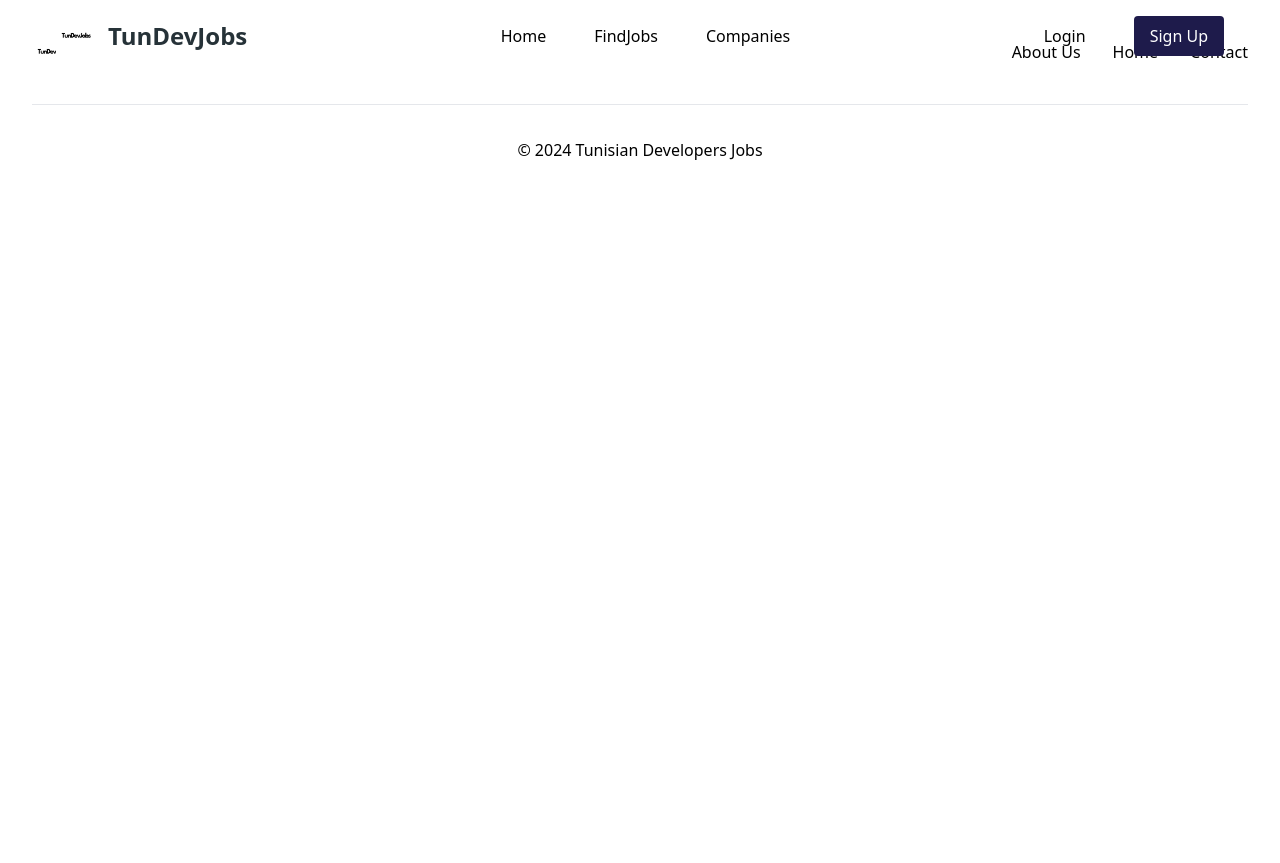
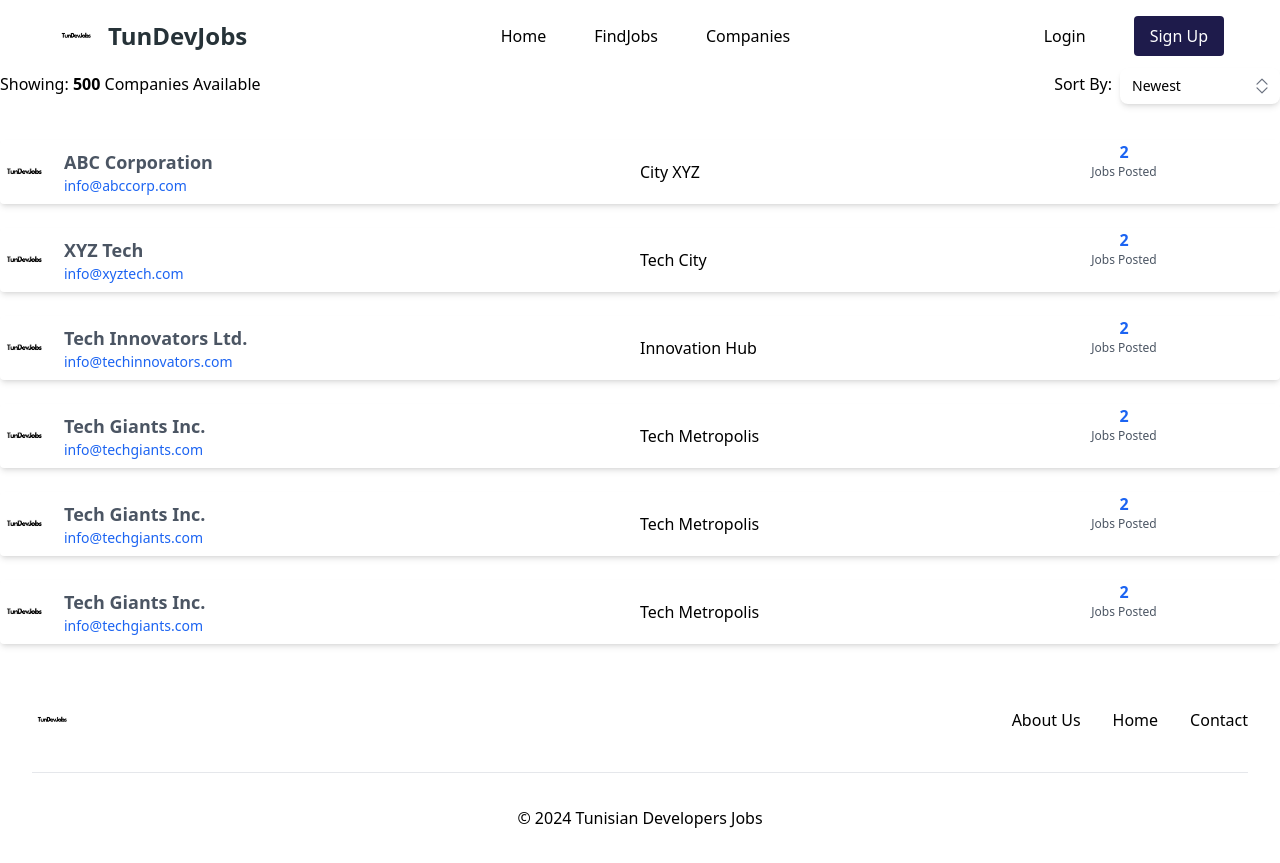
Before and after one commit to Byakkuya/TunDevJob, a React (Create React App) app: page /Companies in a window 1280 px wide. Before the commit the page ends 800 px from the top, so only its background shows below. Built offline with nearby package versions, Linux system fonts and the light colour scheme.

Commit message:
companies page

```diff
--- a/package.json
+++ b/package.json
@@ -3,6 +3,7 @@
   "version": "0.1.0",
   "private": true,
   "dependencies": {
+    "@headlessui/react": "^1.7.18",
     "@testing-library/jest-dom": "^5.17.0",
     "@testing-library/react": "^13.4.0",
     "@testing-library/user-event": "^13.5.0",
--- /dev/null
+++ b/src/components/CompanyCard.tsx
@@ -0,0 +1,46 @@
+import React from "react";
+import { Link } from "react-router-dom";
+import { Company } from "../core/models/Company"; // Adjust the path accordingly
+
+interface CompanyCardProps {
+    cmp: Company;
+}
+
+const CompanyCard: React.FC<CompanyCardProps> = ({ cmp }) => {
+    return (
+        <div className='w-full h-16 flex gap-4 items-center justify-between bg-white shadow-md rounded'>
+            <div className='w-3/4 md:w-2/4 flex gap-4 items-center'>
+                <Link to={`/company-profile/${cmp?._id}`}>
+                    <img
+                        src={cmp?.profileUrl}
+                        alt={cmp?.name}
+                        className='w-8 md:w-12 h-8 md:h-12 rounded'
+                    />
+                </Link>
+                <div className='h-full flex flex-col'>
+                    <Link
+                        to={`/company-profile/${cmp?._id}`}
+                        className='text-base md:text-lg font-semibold text-gray-600 truncate'
+                    >
+                        {cmp?.name}
+                    </Link>
+                    <span className='text-sm text-blue-600'>{cmp?.email}</span>
+                </div>
+            </div>
+
+            <div className='hidden w-1/4 h-full md:flex items-center'>
+                <p className='text-base text-start'>{cmp?.location}</p>
+            </div>
+
+            <div className='w-1/4 h-full flex flex-col items-center'>
+                {/* Assuming jobPosts is a property of Company type */}
+                <p className='text-blue-600 font-semibold'>{cmp?.jobPosts?.length}</p>
+                <span className='text-xs md:base font-normal text-gray-600'>
+          Jobs Posted
+        </span>
+            </div>
+        </div>
+    );
+};
+
+export default CompanyCard;
--- /dev/null
+++ b/src/components/CustomButton.tsx
@@ -0,0 +1,30 @@
+import React, { ReactNode, FC, MouseEvent } from "react";
+
+interface CustomButtonProps {
+  title: string;
+  containerStyles?: string;
+  iconRight?: ReactNode;
+  type?: "button" | "submit" | "reset";
+  onClick?: (event: MouseEvent<HTMLButtonElement>) => void;
+}
+
+const CustomButton: FC<CustomButtonProps> = ({title,
+                                               containerStyles,
+                                               iconRight,
+                                               type = "button",
+                                               onClick,
+                                             }) => {
+  return (
+      <button
+          onClick={onClick}
+          type={type}
+          className={`inline-flex items-center ${containerStyles || ""}`}
+      >
+        {title}
+
+        {iconRight && <div className="ml-2">{iconRight}</div>}
+      </button>
+  );
+};
+
+export default CustomButton;
--- /dev/null
+++ b/src/components/ListBox.tsx
@@ -0,0 +1,75 @@
+import { Fragment, useState, FC } from "react";
+import { Listbox, Transition } from "@headlessui/react";
+import { BsCheck2, BsChevronExpand } from "react-icons/bs";
+
+interface ListBoxProps {
+    sort: string;
+    setSort: (value: string) => void;
+}
+
+const options = ["Newest", "Oldest", "A-Z", "Z-A"];
+
+const ListBox: FC<ListBoxProps> = ({ sort, setSort }) => {
+    return (
+        <div className='w-[8rem] md:w-[10rem]'>
+            <Listbox value={sort} onChange={setSort}>
+                <div className='relative mt-1'>
+                    <Listbox.Button
+                        className={
+                            "relative w-full cursor-default rounded-lg bg-white py-2 pl-3 pr-10 text-left shadow-md focus:outline-none focus-visible:border-indigo-500 focus-visible:ring-2 focus-visible:ring-white focus-visible:ring-opacity-75 focus-visible:ring-offset-2 focus-visible:ring-offset-orange-300 sm:text-sm"
+                        }
+                    >
+                        <span className='block truncate'>{sort}</span>
+
+                        <span className='pointer-events-none absolute inset-y-0 right-0 flex items-center pr-2'>
+              <BsChevronExpand
+                  className='h-5 w-5 text-gray-500'
+                  aria-hidden='true'
+              />
+            </span>
+                    </Listbox.Button>
+
+                    <Transition
+                        as={Fragment}
+                        leave='transition ease-in duration-100'
+                        leaveFrom='opacity-100'
+                        leaveTo='opacity-0'
+                    >
+                        <Listbox.Options className='absolute mt-1 max-h-60 w-full overflow-auto rounded-md bg-white py-1 text-base shadow-lg ring-1 ring-black ring-opacity-5 focus:outline-none sm:text-sm'>
+                            {options.map((op, index) => (
+                                <Listbox.Option
+                                    key={index}
+                                    className={({ active }) =>
+                                        `relative cursor-default select-none py-2 pl-10 pr-4 ${
+                                            active ? "bg-[#1d4fd830] text-[#1d4ed8]" : "text-gray-900"
+                                        }`
+                                    }
+                                    value={op}
+                                >
+                                    {({ selected }) => (
+                                        <>
+                      <span
+                          className={`block truncate ${
+                              selected ? "font-medium" : "font-normal"
+                          }`}
+                      >
+                        {op}
+                      </span>
+                                            {selected ? (
+                                                <span className='absolute inset-y-0 left-0 flex items-center pl-3 text-[#1d4ed8]'>
+                          <BsCheck2 className='h-5 w-5' aria-hidden='true' />
+                        </span>
+                                            ) : null}
+                                        </>
+                                    )}
+                                </Listbox.Option>
+                            ))}
+                        </Listbox.Options>
+                    </Transition>
+                </div>
+            </Listbox>
+        </div>
+    );
+};
+
+export default ListBox;
--- /dev/null
+++ b/src/components/Loading.tsx
@@ -0,0 +1,13 @@
+const Loading = () => {
+    return (
+        <div className='dots-container'>
+            <div className='dot'></div>
+            <div className='dot'></div>
+            <div className='dot'></div>
+            <div className='dot'></div>
+            <div className='dot'></div>
+        </div>
+    );
+};
+
+export default Loading;
--- a/src/core/mocks/Companies.ts
+++ b/src/core/mocks/Companies.ts
@@ -1,36 +1,64 @@
 import { Company } from '../models/Company';
+import logo from '../../assets/img/logo.png';
 export const mockCompanies: Company[] = [
     {
+        _id: 1,
         name: 'ABC Corporation',
         location: 'City XYZ',
         email: 'info@abccorp.com',
         contact: '123-456-7890',
         about: 'We are a leading company in our industry.',
-        profileUrl: 'https://www.abccorp.com/profile',
+        profileUrl: logo,
+        jobPosts: ["1", "2"],
     },
     {
+        _id: 2,
         name: 'XYZ Tech',
         location: 'Tech City',
         email: 'info@xyztech.com',
         contact: '987-654-3210',
         about: 'Innovating the future with cutting-edge technology.',
-        profileUrl: 'https://www.xyztech.com/profile',
+        profileUrl: logo,
+        jobPosts: ["1", "2"],
     },
     {
+        _id: 3,
         name: 'Tech Innovators Ltd.',
         location: 'Innovation Hub',
         email: 'info@techinnovators.com',
         contact: '555-123-4567',
         about: 'Driving innovation and technology solutions globally.',
-        profileUrl: 'https://www.techinnovators.com/profile',
+        profileUrl: logo,
+        jobPosts: ["1", "2"],
     },
     {
+        _id: 4,
         name: 'Tech Giants Inc.',
         location: 'Tech Metropolis',
         email: 'info@techgiants.com',
         contact: '777-888-9999',
         about: 'We are the giants in the tech industry.',
-        profileUrl: 'https://www.techgiants.com/profile',
-    }
-
-];0
+        profileUrl: logo,
+        jobPosts: ["1", "2"],
+    },
+    {
+        _id: 5,
+        name: 'Tech Giants Inc.',
+        location: 'Tech Metropolis',
+        email: 'info@techgiants.com',
+        contact: '777-888-9999',
+        about: 'We are the giants in the tech industry.',
+        profileUrl: logo,
+        jobPosts: ["1", "2"],
+    },
+    {
+        _id: 6,
+        name: 'Tech Giants Inc.',
+        location: 'Tech Metropolis',
+        email: 'info@techgiants.com',
+        contact: '777-888-9999',
+        about: 'We are the giants in the tech industry.',
+        profileUrl: logo,
+        jobPosts: ["1", "2"],
+    },
+];
--- a/src/core/models/Company.ts
+++ b/src/core/models/Company.ts
@@ -1,8 +1,10 @@
 export type Company = {
+    _id: number;
     name: string;
     location: string;
     email: string;
     contact: string;
     about: string;
-    profileUrl: String;
+    profileUrl: string;
+    jobPosts: string[];
 };
--- a/src/pages/Companies.tsx
+++ b/src/pages/Companies.tsx
@@ -1,10 +1,54 @@
-import React from 'react';
+import React, { useEffect, useState } from "react";
+
+import CompanyCard from "../components/CompanyCard";
+
+import Loading from "../components/Loading";
+import ListBox from "../components/ListBox";
+import { mockCompanies } from "../core/mocks/Companies";
 
 const Companies = () => {
+
+    const [recordsCount, setRecordsCount] = useState(0);
+    const [data, setData] = useState(mockCompanies ?? []);
+    const [sort, setSort] = useState("Newest");
+    const [isFetching, setIsFetching] = useState(false);
+
+
     return (
-        <div>
+        <div className='mt-10 container mx-auto flex flex-col gap-5 2xl:gap-10 px-5 md:px-0 py-6  w-full'>
+                <div className='flex items-center justify-between mb-4'>
+                    <p className='text-sm md:text-base'>
+                        Showing: <span className='font-semibold'>500</span> Companies
+                        Available
+                    </p>
 
-        </div>
+                    <div className='flex flex-col md:flex-row gap-0 md:gap-2 md:items-center'>
+                        <p className='text-sm md:text-base'>Sort By:</p>
+
+                        <ListBox sort={sort} setSort={setSort} />
+                    </div>
+                </div>
+
+                <div className='w-full flex flex-col gap-6'>
+                    {data?.map((cmp, index) => (
+                        <CompanyCard cmp={cmp} key={index} />
+                    ))}
+
+                    {isFetching && (
+                        <div className='mt-10'>
+                            <Loading />
+                        </div>
+                    )}
+                    {/*}
+                    <p className='text-sm text-right'>
+                        {data?.length} records out of {recordsCount}
+                    </p>
+                    */}
+                </div>
+
+
+            </div>
+
     );
 };
 
```
Also changed, not shown: 2 other files (tests, documents, lock files or other folders).
